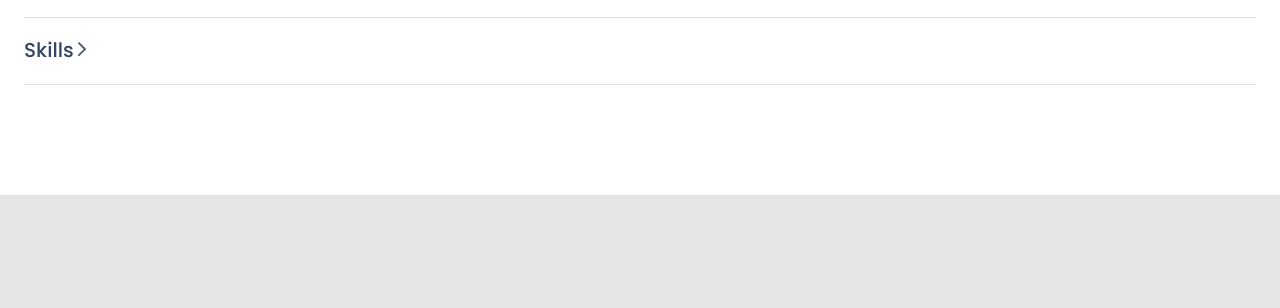
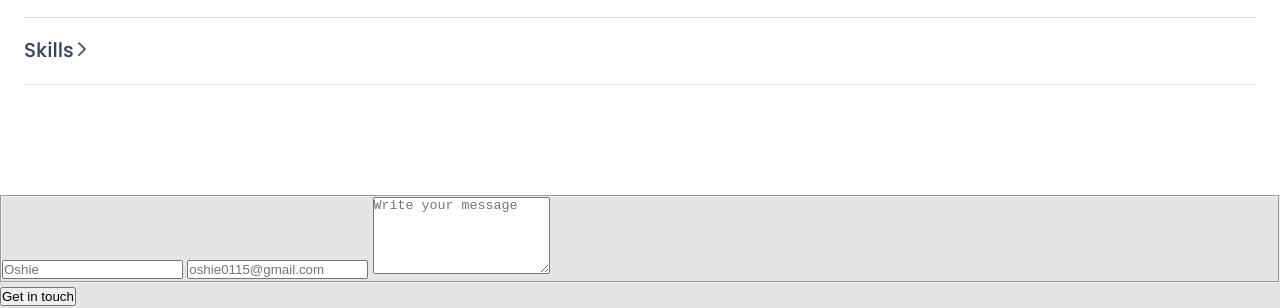
Before and after one commit to akhror-valiev/micronauts-portfolio, a website: page index.html in a window 1280 px wide. Shown: the part 7162-7470 px from the top of the page. Before the commit the page ends 7357 px from the top, so only its background shows below. Drawn offline with Linux system fonts and the light colour scheme.

Commit message:
Add from in the index.html

```diff
--- a/index.html
+++ b/index.html
@@ -208,5 +208,52 @@
 
     </div>
     </section>
+    <section>
+      <div class="decc">
+
+      </div>
+      <div class="form">
+        <form
+              id="fs-frm"
+              name="simple-contact-form"
+              accept-charset="utf-8"
+              action="https://formspree.io/f/{{form-id}}"
+              method="post"
+            >
+              <fieldset id="fs-frm-inputs">
+                <input
+                  type="text"
+                  name="name"
+                  id="full-name"
+                  required=""
+                  placeholder="Oshie"
+                />
+
+                <input
+                  type="email"
+                  name="_replyto"
+                  id="email-address"
+                  required=""
+                  placeholder="oshie0115@gmail.com"
+                />
+
+                <textarea
+                  rows="5"
+                  name="message"
+                  id="message"
+                  placeholder="Write your message"
+                  required=""
+                ></textarea>
+                <input
+                  type="hidden"
+                  name="_subject"
+                  id="email-subject"
+                  value="Contact Form Submission"
+                />
+              </fieldset>
+              <input class="btn" type="submit" value="Get in touch" />
+            </form>
+      </div>
+    </section>
   </body>
 </html>
```
Also changed, not shown: ssss.html (added, +15 -0 lines), st.css (added, +15 -0 lines).
